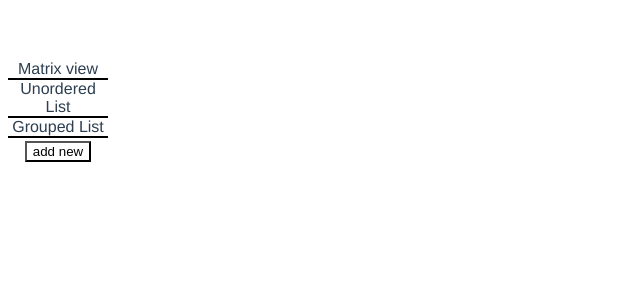
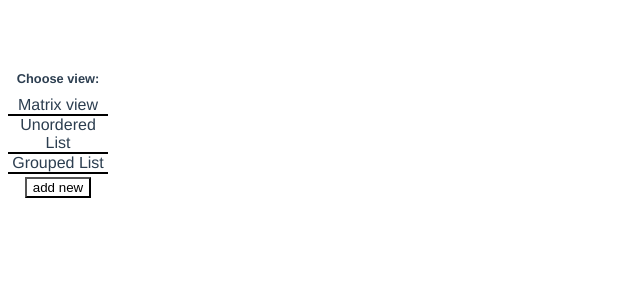
Before and after one commit to elzp/eisenhower-matrix-tool-in-vue, a Vue app: page / in a window 1280 px wide. Shown: the top 300 px of the page, without its empty margins (0-640 px from the left). Built offline with nearby package versions, Linux system fonts and the light colour scheme.

Commit message:
Add description to 'grouped/menu' section

```diff
--- a/src/App.vue
+++ b/src/App.vue
@@ -1,5 +1,6 @@
 <template>
   <div class="grouped">
+    <h2>Choose view:</h2>
     <div class="functional" @click="changeStyleTo('matrix')">Matrix view</div>
     <div class="functional" @click="changeStyleTo('unordered')">
       Unordered List
@@ -297,6 +298,10 @@ export default {
   margin-top: 60px;
 }
 
+h2 {
+  font-size: 0.8em;
+}
+
 ul {
   list-style-type: none;
   padding-inline-start: 0;
```
